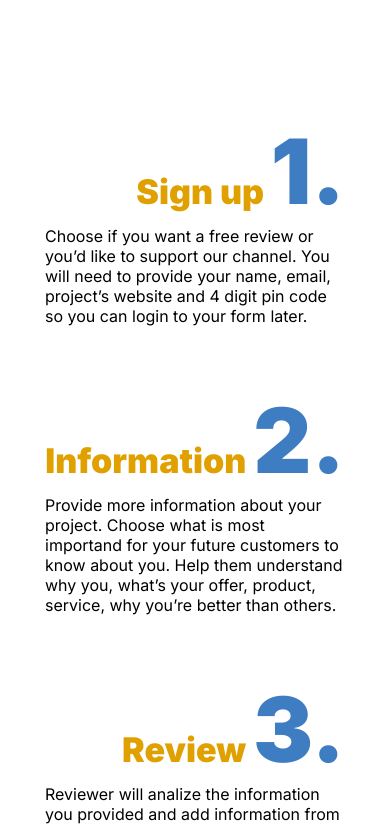
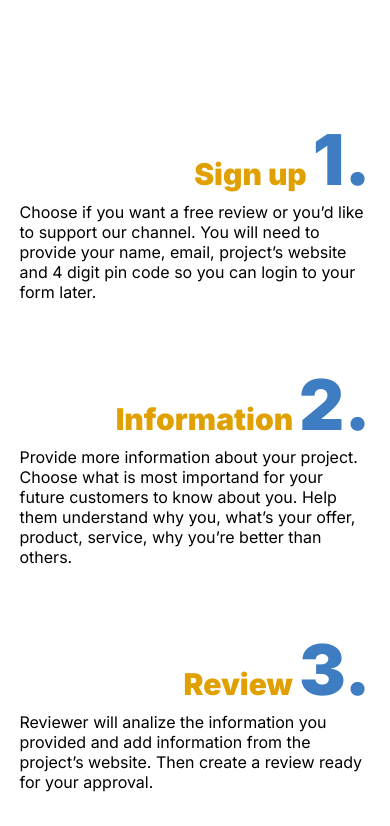
Before and after one commit to SimpleMB/CryptoRangerNext, a Next.js app: page / in a window 390 px wide. Shown: the part 4212-5038 px from the top of the page. Built offline with nearby package versions, Linux system fonts and the light colour scheme.

Commit message:
Mobile styles HIW for Galaxy Fold

```diff
--- a/components/HowItWorks/HowItWorks.module.scss
+++ b/components/HowItWorks/HowItWorks.module.scss
@@ -18,7 +18,7 @@
   align-items: center;
 
   li {
-    width: 300px;
+    width: 90%;
     padding: 30px 0;
   }
 
--- a/components/HowItWorks/HowItWorksPoint.module.scss
+++ b/components/HowItWorks/HowItWorksPoint.module.scss
@@ -1,11 +1,11 @@
 .hiwHeader {
-  font-size: 34px;
+  font-size: 30px;
   font-weight: 900;
   color: hsla(43, 100, 44, 100%);
   text-align: right;
 
   span {
-    font-size: 90px;
+    font-size: 70px;
     color: hsla(211, 51, 50, 100%);
   }
 
```
